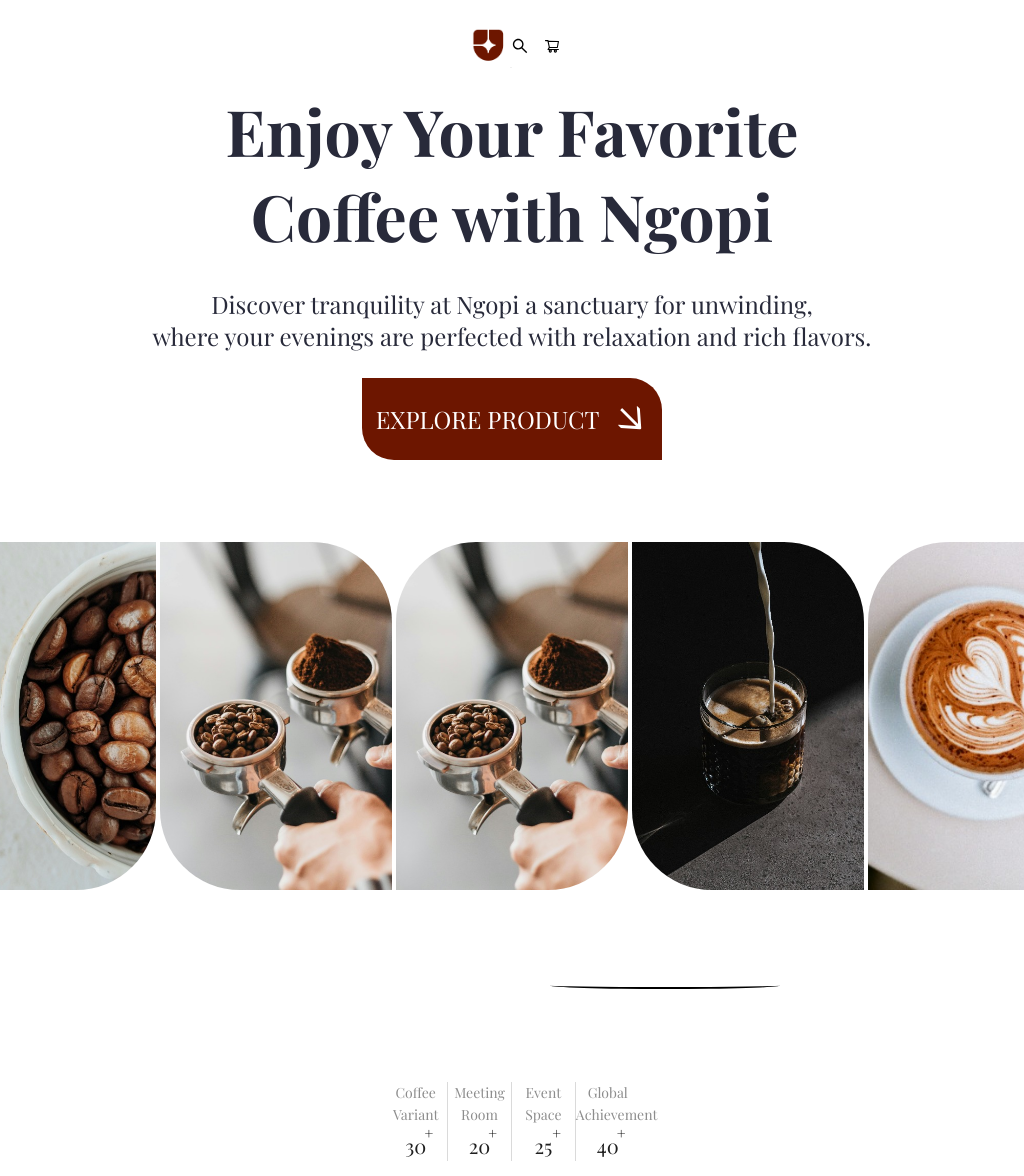
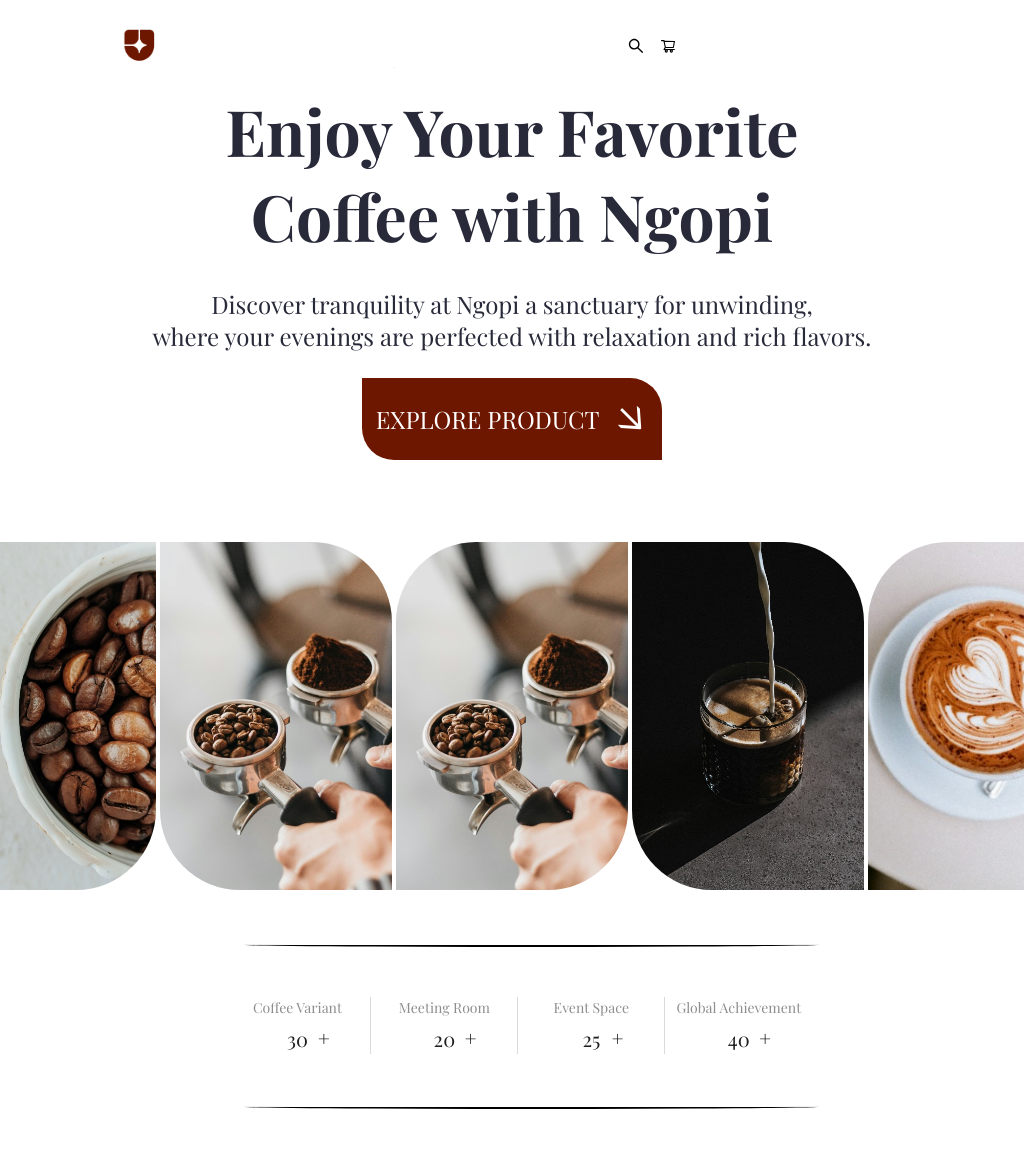
Before and after one commit to Tinh-TQ/Landing-Page_FE-team, a React (Create React App) app in the folder landing-page/: page / in a window 1024 px wide. Shown: the top 1176 px of the page. Built offline with nearby package versions, Linux system fonts and the light colour scheme; a web font is replaced by a local one.

Commit message:
feature/responsive-tablet

```diff
--- a/landing-page/src/components/Common.css
+++ b/landing-page/src/components/Common.css
@@ -331,9 +331,6 @@
   height: 320px;
   margin: 0 auto;
   background-size: contain;
-}
-.container-about {
-  margin: 4rem 6.5rem;
 }
 
 .image-right {
@@ -810,7 +807,7 @@
 
 @media screen and (min-width: 1199px) {
   .grid-template-blog {
-    margin: 10px 0 10px 100px !important;
+    margin: 10px 0 !important;
   }
   .card-testimonial .ant-card-meta-detail {
     width: 80% !important;
--- a/landing-page/src/components/Layout.tsx
+++ b/landing-page/src/components/Layout.tsx
@@ -20,8 +20,8 @@
 const Layout = () => {
   return (
     <Fragment>
+      <Header />
       <StyledDiv className='container'>
-        <Header />
         <MainPage />
         <StatisticPage />
         <CardPage data={MockDataArray} />
--- a/landing-page/src/components/ResponsiveApp.css
+++ b/landing-page/src/components/ResponsiveApp.css
@@ -74,3 +74,69 @@
     margin: 2px 0 2px -6px;
   }
 }
+
+@media screen and (min-width: 768px) and (max-width: 1024px) {
+  .statistic-line::after {
+    left: -20%;
+    width: 150%;
+  }
+  .statistic-line {
+    height: 5px;
+    margin: 50px 0;
+  }
+  .statistic-page .ant-row-center {
+    width: 230%;
+    justify-content: start;
+    margin-left: -25%;
+  }
+  .line-testimonial::after {
+    left: 21% !important;
+  }
+  .card-line-page::after {
+    left: 21% !important;
+  }
+  .blog-page-line::after {
+    left: 21% !important;
+  }
+  span.element-statistic {
+    margin: 2% 0 0 4%;
+    font-size: 20px;
+  }
+  .ant-image-preview-operations {
+    margin-right: 20%;
+    margin-bottom: 30%;
+  }
+  .ant-image-preview-img {
+    width: 50%;
+    margin-right: 22%;
+  }
+}
+
+@media screen and (min-width: 1024px) {
+  .statistic-line::after {
+    left: -20%;
+    width: 150%;
+  }
+  .statistic-line {
+    height: 5px;
+    margin: 50px 0;
+  }
+  .statistic-page .ant-row-center {
+    width: 230%;
+    justify-content: start;
+    margin-left: -25%;
+  }
+  .line-testimonial::after {
+    left: 21% !important;
+  }
+  .card-line-page::after {
+    left: 21% !important;
+  }
+  .blog-page-line::after {
+    left: 21% !important;
+  }
+  span.element-statistic {
+    margin-left: 8% !important;
+    font-size: 20px;
+  }
+}
--- a/landing-page/src/components/about/ImageAbout.tsx
+++ b/landing-page/src/components/about/ImageAbout.tsx
@@ -22,7 +22,7 @@
           className='mg-top size-about'
           width='230'
           height='200'
-          left='10'
+          top='50'
         />
 
         <ImageCard
--- a/landing-page/src/components/pages/BlogPage.tsx
+++ b/landing-page/src/components/pages/BlogPage.tsx
@@ -18,7 +18,7 @@
         <HeaderLandingPage content='Blog' header='Read our articles' />
         <Row
           gutter={[16, 16]}
-          justify='space-evenly'
+          justify='space-between'
           align='middle'
           className='grid-template-blog'
         >
--- a/landing-page/src/components/testimonial/TestimonialCard.tsx
+++ b/landing-page/src/components/testimonial/TestimonialCard.tsx
@@ -18,7 +18,6 @@
                 width='168'
                 height='151'
                 bottom='2'
-                left='9'
               />
             }
             title={name}
```
